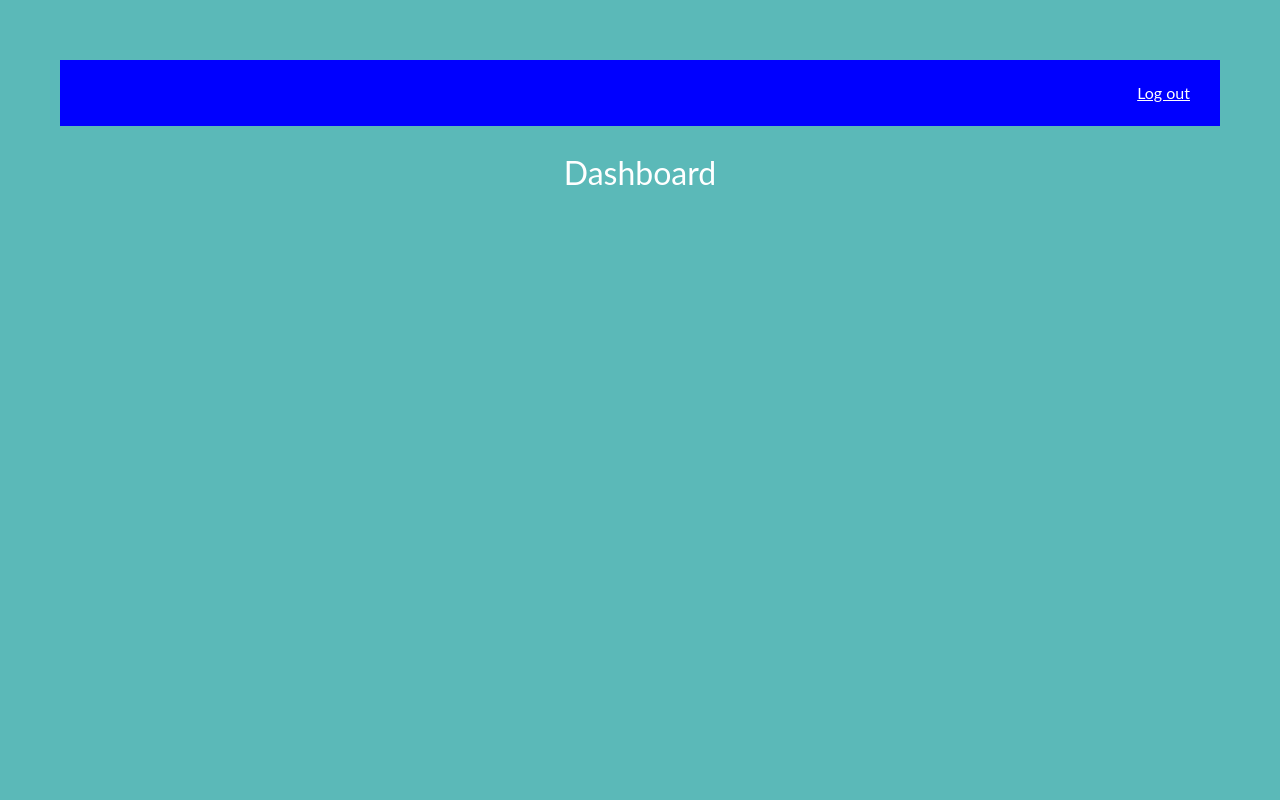
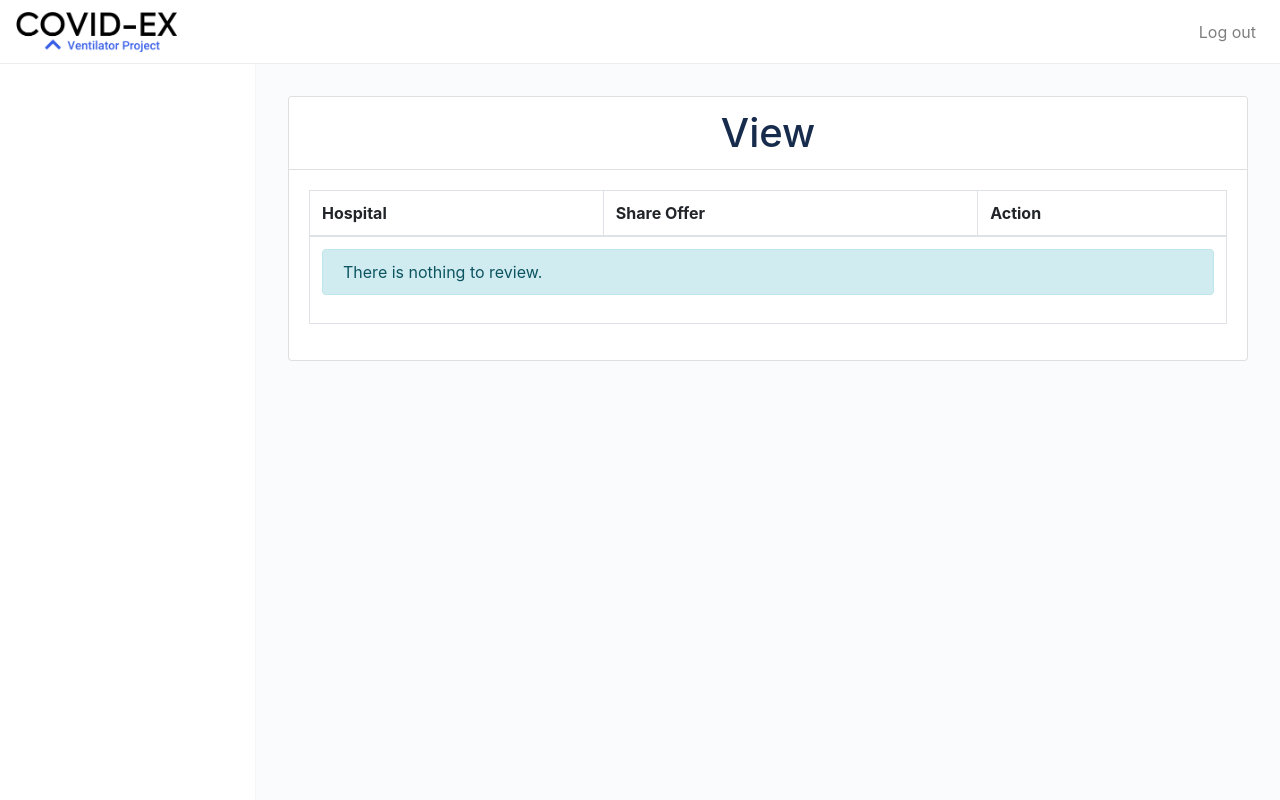
Before and after one commit to Jarred28/covid-ventilator, a Django app: template templates/hospital_group/dashboard.html in a window 1280 px wide. Run offline with Django 3.2, Linux system fonts and the light colour scheme; the template is opened without the code that fills it, so the values that code supplies are empty; the visitor is signed in with stand-in values (Sample User, id 1); some libraries are stand-ins or nearby versions.

Commit message:
add ceo view page

```diff
--- a/templates/hospital_group/dashboard.html
+++ b/templates/hospital_group/dashboard.html
@@ -1,19 +1,47 @@
-{% extends 'base.html' %}
+{% extends 'new_base.html' %}
 {% load rest_framework %}
 
+{% block head %}
+<title>View - HospitalGroup CEO</title>
+{% endblock %}
+
 {% block content %}
-
-<h1><b>Dashboard</b></h1>
-{% if messages %}
-<ul class="messages">
-    {% for message in messages %}
-    <li>{{ message }}</li>
-    <form action="{% url 'ventilator-approve' message.extra_tags %}" method="POST">
-      {% csrf_token %}
-      <button type='submit'>Approve</button>
-    </form>
-    {% endfor %}
-</ul>
-{% endif %}
+<div class="card">
+  <h1 class="card-header bg-white">View</h1>
+  <div class="card-body">
+    <table class="table table-bordered">
+      <thead>
+        <tr>
+          <th>Hospital</th>
+          <th>Share Offer</th>
+          <th>Action</th>
+        </tr>
+      </thead>
+      <tbody>
+        {% for request in requests %}
+        <tr>
+          <td>{{ request.requesting_hospital.name }}</td>
+          <td>{{ request.offer }}</td>
+          <td>
+            <form action="{% url 'ventilator-approve' request.batchid %}" method="POST">
+              {% csrf_token %}
+              <button class="btn btn-dark" type="submit">Approve</button>
+            </form>
+          </td>
+        </tr>
+        {% endfor %}
+        {% if requests|length == 0 %}
+        <tr>
+          <td colspan="3">
+            <div class="alert alert-info">
+              There is nothing to review.
+            </div>
+          </td>
+        </tr>
+        {% endif %}
+      </tbody>
+    </table>
+  </div>
+</div>
 
 {% endblock %}
--- a/templates/shared/sidebar.html
+++ b/templates/shared/sidebar.html
@@ -35,7 +35,7 @@
   {% if user.user_type == 'HospitalGroup' %}
 
   {% url 'ceo-dashboard' as ceo_dashboard_url %}
-  <a class="nav-link {% if request.get_full_path == ceo_dashboard_url %}active{% endif %}" href="{{ ceo_dashboard_url }}">Dashboard</a>
+  <a class="nav-link {% if request.get_full_path == ceo_dashboard_url %}active{% endif %}" href="{{ ceo_dashboard_url }}">View</a>
 
   {% endif %}
 </nav>
--- a/webapp/urls.py
+++ b/webapp/urls.py
@@ -8,7 +8,7 @@ urlpatterns = [
     path('home/', views.home, name='home'),
     path('ventilators/', views.VentilatorList.as_view(), name='ventilator-list'),
     path('order/', views.OrderInfo.as_view(), name='order'),
-    path('ventilators/approve/<int:batchid>/', views.approve_ventilators, name='ventilator-approve'),
+    path('ventilators/approve/<batchid>/', views.approve_ventilators, name='ventilator-approve'),
     path('ventilators/<int:pk>/', views.VentilatorDetail.as_view(), name='ventilator-detail'),
     path('accounts/request_credentials', views.RequestCredentials.as_view(), name='request-credentials'),
     path('request_reserve/<int:order_id>/', views.request_reserve, name='request-reserve'),
@@ -20,6 +20,7 @@ urlpatterns = [
     path('system/source-reserve/', views.SystemSourceReserve.as_view(), name='sys-source-reserve'),
     path('system/destination-reserve/', views.SystemDestinationReserve.as_view(), name='sys-destination-reserve'),
     path('hospitals/', views.HospitalCEO.as_view(), name='ceo-dashboard'),
+    path('hospitals/<int:hospital_id>/approve', views.HospitalCEOApprove.as_view(), name='ceo-approve'),
     path('reset_db/', views.reset_db, name='reset-db')
 ]
 
```
Also changed, not shown: webapp/views.py (+26 -9 lines), templates/hospital_group/approve.html (added).
